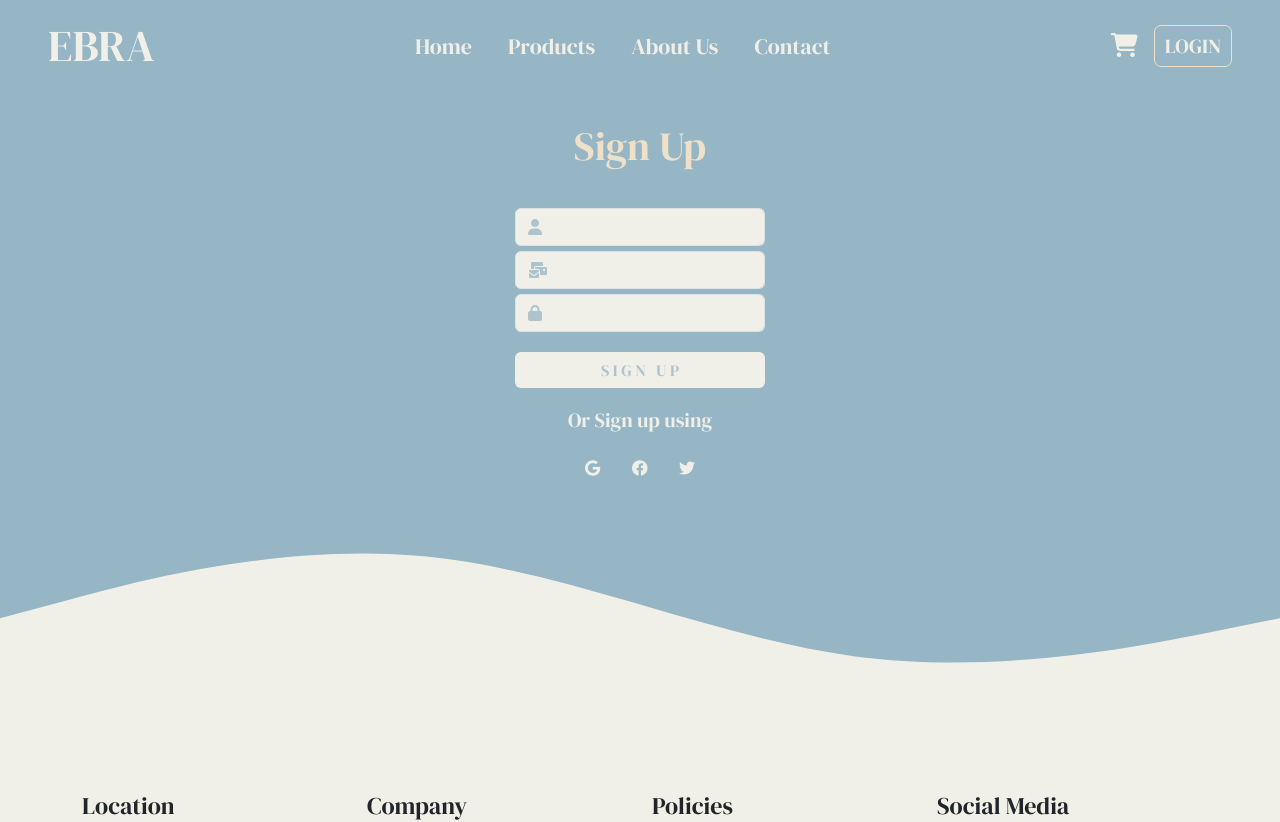
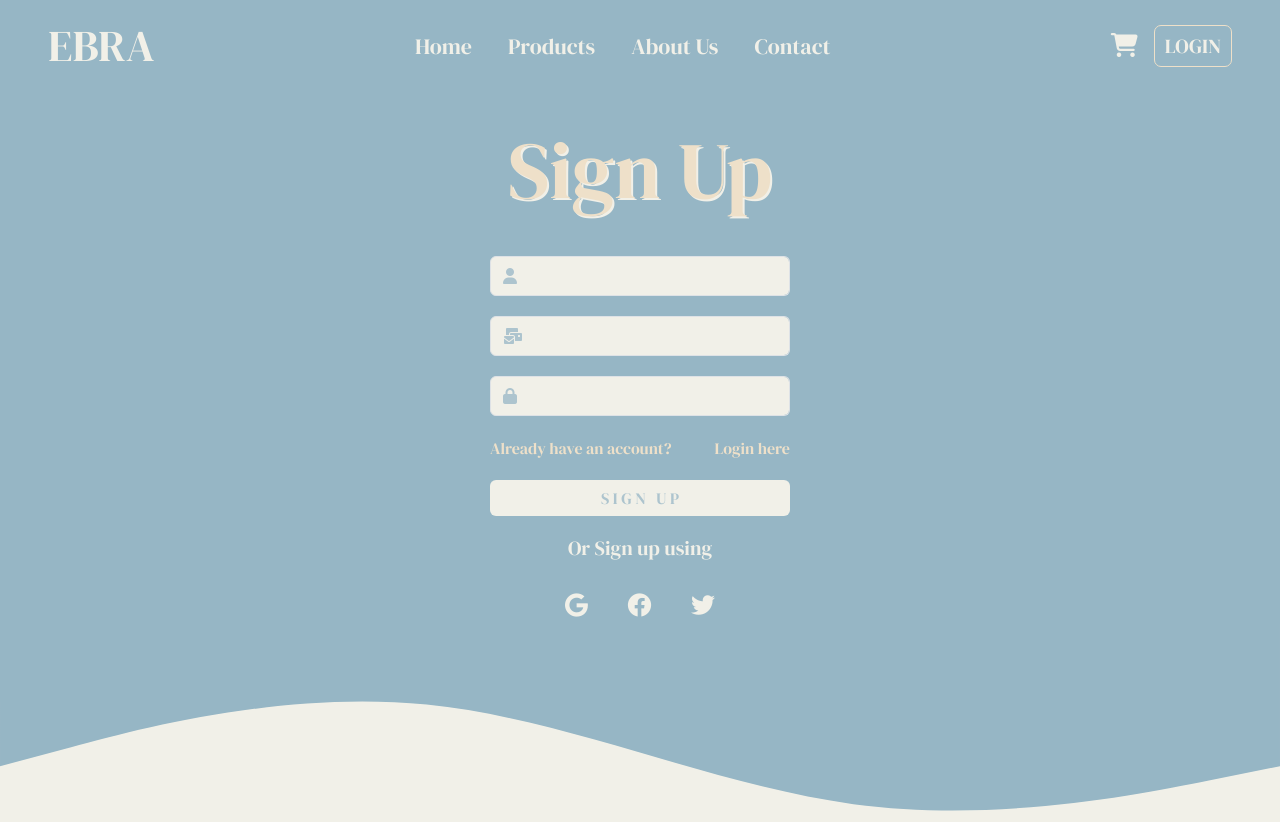
Before and after one commit to adinashby-vanier-college/transactional-web-project-MalekGhazal, a React (Create React App) app in the folder ecomm-project/: page /signup in a window 1280 px wide. Shown: the top 822 px of the page. Built offline with nearby package versions, Linux system fonts and the light colour scheme.

Commit message:
Login / Sign up pages Styling

```diff
--- a/ecomm-project/src/pages/Login/Login.module.css
+++ b/ecomm-project/src/pages/Login/Login.css
@@ -1,6 +1,6 @@
 .header {
   color: var(--primary-baige);
-  font: 20px;
+  font-size: 5rem;
   text-align: center;
   padding: 30px;
 }
@@ -17,17 +17,11 @@
   text-align: center;
 }
 
-.signupform {
-  display: flex;
-  justify-content: center;
-  align-items: center;
-}
-
 .submit {
   background-color: var(--secondary-baige);
   color: var(--secondary-blue);
   border: 0;
-  width: 250px;
+  width: 300px;
   text-align: center;
   margin-top: 20px;
 }
@@ -38,7 +32,7 @@
 
 .group {
   margin-bottom: 20px;
-  width: 250px;
+  width: 300px;
   padding-bottom: 0;
 }
 
@@ -50,7 +44,6 @@
   display: flex;
   justify-content: center;
   align-items: center;
-  color: var(--secondary-baige);
 }
 .textbox {
   display: flex;
@@ -61,16 +54,31 @@
 .text {
   padding-top: 0;
   color: var(--primary-baige);
-  font-size: 14px;
+  font-size: 1rem;
 }
 .input {
   background-color: var(--secondary-baige);
   border-left: 0;
+  height: 2.5rem;
+
+  &:focus {
+    box-shadow: none;
+    border: none;
+  }
 }
 
 .box {
-  width: 250px;
+  width: 290px;
   display: flex;
   justify-content: space-between;
   padding: 0 70px;
+  font-size: 1.5rem;
 }
+
+.icons-btn {
+  color: var(--secondary-baige);
+
+  &:hover {
+    color: var(--primary-baige);
+  }
+}
--- a/ecomm-project/src/pages/Login/Login.js
+++ b/ecomm-project/src/pages/Login/Login.js
@@ -2,7 +2,7 @@ import React from "react";
 import { useState } from "react";
 import Container from "react-bootstrap/Container";
 import Button from "react-bootstrap/Button";
-import styles from "./Login.module.css";
+import "./Login.css";
 import Form from "react-bootstrap/Form";
 import InputGroup from "react-bootstrap/InputGroup";
 import { Link } from "react-router-dom";
@@ -23,53 +23,59 @@ const Login = () => {
   return (
     <>
       <Container fluid className="px-5">
-        <h1 className={styles.header}>Login</h1>
+        <h1 className="header">Login</h1>
 
-        <div className={styles.signupform}>
+        <div className="signupform">
           <Form noValidate validated={validated} onSubmit={handleSubmit}>
-            <InputGroup className={styles.group}>
-              <InputGroup.Text id="basic-addon1" className={styles.icon}>
+            <InputGroup className="group">
+              <InputGroup.Text id="basic-addon1" className="icon">
                 <i className="fa-solid fa-user"></i>
               </InputGroup.Text>
               <Form.Control
                 aria-label="Username"
                 aria-describedby="basic-addon1"
-                className={styles.input}
+                className="input"
               />
             </InputGroup>
 
-            <InputGroup className={styles.group}>
-              <InputGroup.Text id="basic-addon1" className={styles.icon}>
+            <InputGroup className="group">
+              <InputGroup.Text id="basic-addon1" className="icon">
                 <i className="fa-solid fa-lock"></i>
               </InputGroup.Text>
               <Form.Control
                 aria-label="Username"
                 aria-describedby="basic-addon1"
-                className={styles.input}
+                className="input"
               />
             </InputGroup>
 
-            <div className={styles.textbox}>
-              <Link to="/signup" className={styles.text}>
+            <div className="textbox">
+              <Link to="/signup" className="text">
                 Sign up
               </Link>
-              <a href="#password" className={styles.text}>
+              <a href="#password" className="text">
                 Forget your password?
               </a>
             </div>
 
-            <Button type="submit" className={styles.submit}>
+            <Button type="submit" className="submit">
               L O G I N
             </Button>
           </Form>
         </div>
 
-        <h5 className={styles.using}>Or Sign up using</h5>
-        <div className={styles.icons}>
-          <div className={styles.box}>
-            <i className="fa-brands fa-google"></i>
-            <i className="fab fa-facebook"></i>
-            <i className="fab fa-twitter"></i>
+        <h5 className="using">Or Sign up using</h5>
+        <div className="icons">
+          <div className="box">
+            <a href="#google" className="icons-btn">
+              <i className="fa-brands fa-google"></i>
+            </a>
+            <a href="#facebook" className="icons-btn">
+              <i className="fab fa-facebook"></i>
+            </a>
+            <a href="#twitter" className="icons-btn">
+              <i className="fab fa-twitter"></i>
+            </a>
           </div>
         </div>
       </Container>
--- /dev/null
+++ b/ecomm-project/src/pages/SignUp/SignUp.css
@@ -0,0 +1,5 @@
+.signupform {
+  display: flex;
+  justify-content: center;
+  align-items: center;
+}
--- a/ecomm-project/src/pages/SignUp/SignUp.js
+++ b/ecomm-project/src/pages/SignUp/SignUp.js
@@ -2,9 +2,10 @@ import React from "react";
 import { useState } from "react";
 import Container from "react-bootstrap/Container";
 import Button from "react-bootstrap/Button";
-import styles from "./SignUp.module.css";
+import "./SignUp.css";
 import Form from "react-bootstrap/Form";
 import InputGroup from "react-bootstrap/InputGroup";
+import { Link } from "react-router-dom";
 
 const SignUp = () => {
   const [validated, setValidated] = useState(false);
@@ -22,53 +23,66 @@ const SignUp = () => {
   return (
     <>
       <Container fluid className="px-5">
-        <h1 className={styles.header}>Sign Up</h1>
+        <h1 className="header">Sign Up</h1>
 
-        <div className={styles.signupform}>
+        <div className="signupform">
           <Form noValidate validated={validated} onSubmit={handleSubmit}>
-            <InputGroup className={styles.group}>
-              <InputGroup.Text id="basic-addon1" className={styles.icon}>
+            <InputGroup className="group">
+              <InputGroup.Text id="basic-addon1" className="icon">
                 <i className="fa-solid fa-user"></i>
               </InputGroup.Text>
               <Form.Control
                 aria-label="Username"
                 aria-describedby="basic-addon1"
-                className={styles.input}
+                className="input"
               />
             </InputGroup>
-            <InputGroup className={styles.group}>
-              <InputGroup.Text id="basic-addon1" className={styles.icon}>
+            <InputGroup className="group">
+              <InputGroup.Text id="basic-addon1" className="icon">
                 <i className="fa-sharp fa-solid fa-envelopes-bulk"></i>
               </InputGroup.Text>
               <Form.Control
                 aria-label="Username"
                 aria-describedby="basic-addon1"
-                className={styles.input}
+                className="input"
               />
             </InputGroup>
-            <InputGroup className={styles.group}>
-              <InputGroup.Text id="basic-addon1" className={styles.icon}>
+            <InputGroup className="group">
+              <InputGroup.Text id="basic-addon1" className="icon">
                 <i className="fa-solid fa-lock"></i>
               </InputGroup.Text>
               <Form.Control
                 aria-label="Username"
                 aria-describedby="basic-addon1"
-                className={styles.input}
+                className="input"
               />
             </InputGroup>
 
-            <Button type="submit" className={styles.submit}>
+            <div className="textbox text">
+              Already have an account?
+              <Link to="/login" className="text">
+                Login here
+              </Link>
+            </div>
+
+            <Button type="submit" className="submit">
               S I G N &nbsp; U P
             </Button>
           </Form>
         </div>
 
-        <h5 className={styles.using}>Or Sign up using</h5>
-        <div className={styles.icons}>
-          <div className={styles.box}>
-            <i className="fa-brands fa-google"></i>
-            <i className="fab fa-facebook"></i>
-            <i className="fab fa-twitter"></i>
+        <h5 className="using">Or Sign up using</h5>
+        <div className="icons">
+          <div className="box">
+            <a href="#google" className="icons-btn">
+              <i className="fa-brands fa-google"></i>
+            </a>
+            <a href="#facebook" className="icons-btn">
+              <i className="fab fa-facebook"></i>
+            </a>
+            <a href="#twitter" className="icons-btn">
+              <i className="fab fa-twitter"></i>
+            </a>
           </div>
         </div>
       </Container>
--- a/ecomm-project/src/pages/SignUp/SignUp.module.css
+++ /dev/null
@@ -1,57 +0,0 @@
-.header {
-    color: var(--primary-baige);
-    font: 20px;
-    text-align: center;
-    padding: 30px;
-}
-
-.using {
-        color: var(--secondary-baige);
-            padding: 20px 30px;
-            text-align: center;
-}
-
-.signupform{
-    display: flex;
-    justify-content: center;
-    align-items: center;
-
-
-}
-
-.submit{
-    background-color: var(--secondary-baige);
-    color: var(--secondary-blue);
-    border: 0;
-    width: 250px;
-    text-align: center;
-    margin-top: 15px;
-}
-
-.group{
-    margin-bottom: 5px;
-    width: 250px;;
-}
-
-.icon{
-    background-color: var(--secondary-baige);
-    color:var(--secondary-blue);
-}
-.icons{
-    display: flex;
-    justify-content: center;
-    align-items: center;
-    color: var(--secondary-baige);
-}
-.input{
-    background-color: var(--secondary-baige);
-    border-left: 0;
-}
-
-.box{
-    width:250px;
-    display: flex;
-    justify-content: space-between;
-    padding: 0 70px;
-
-}
```
